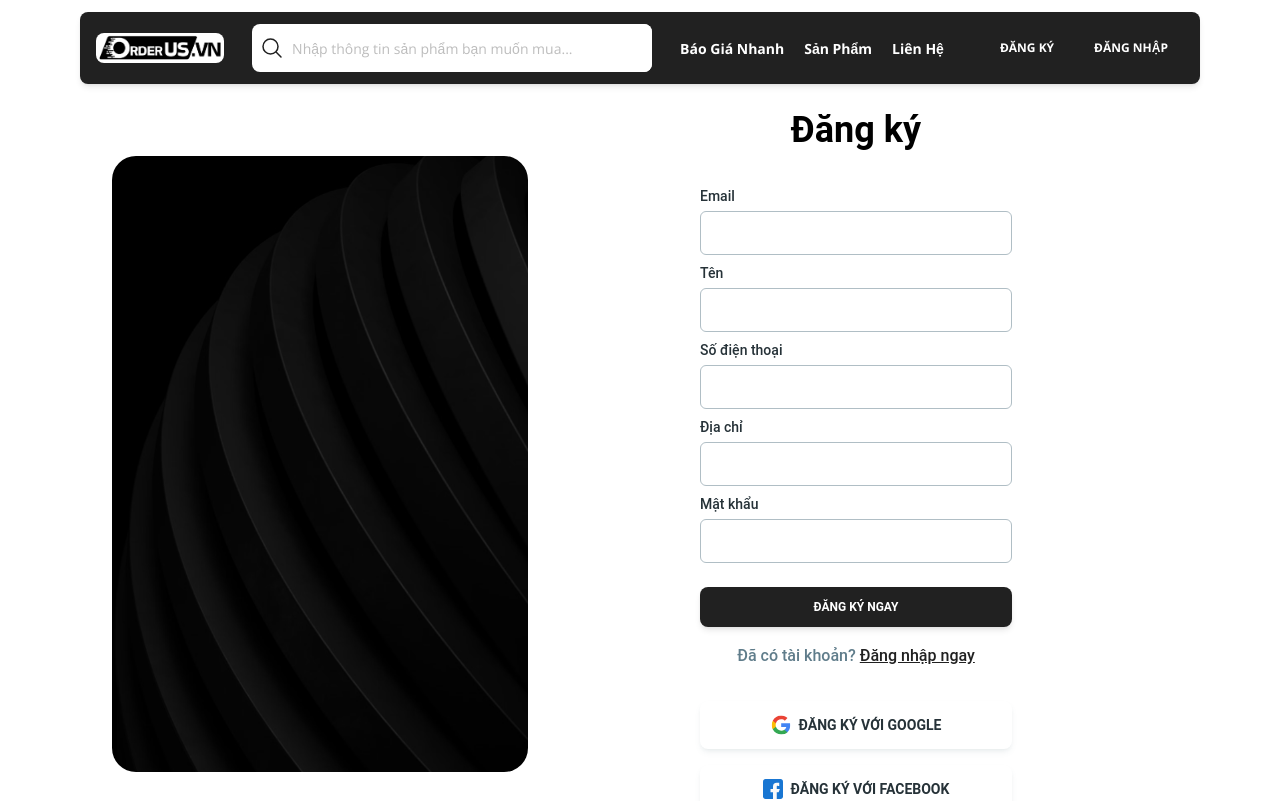
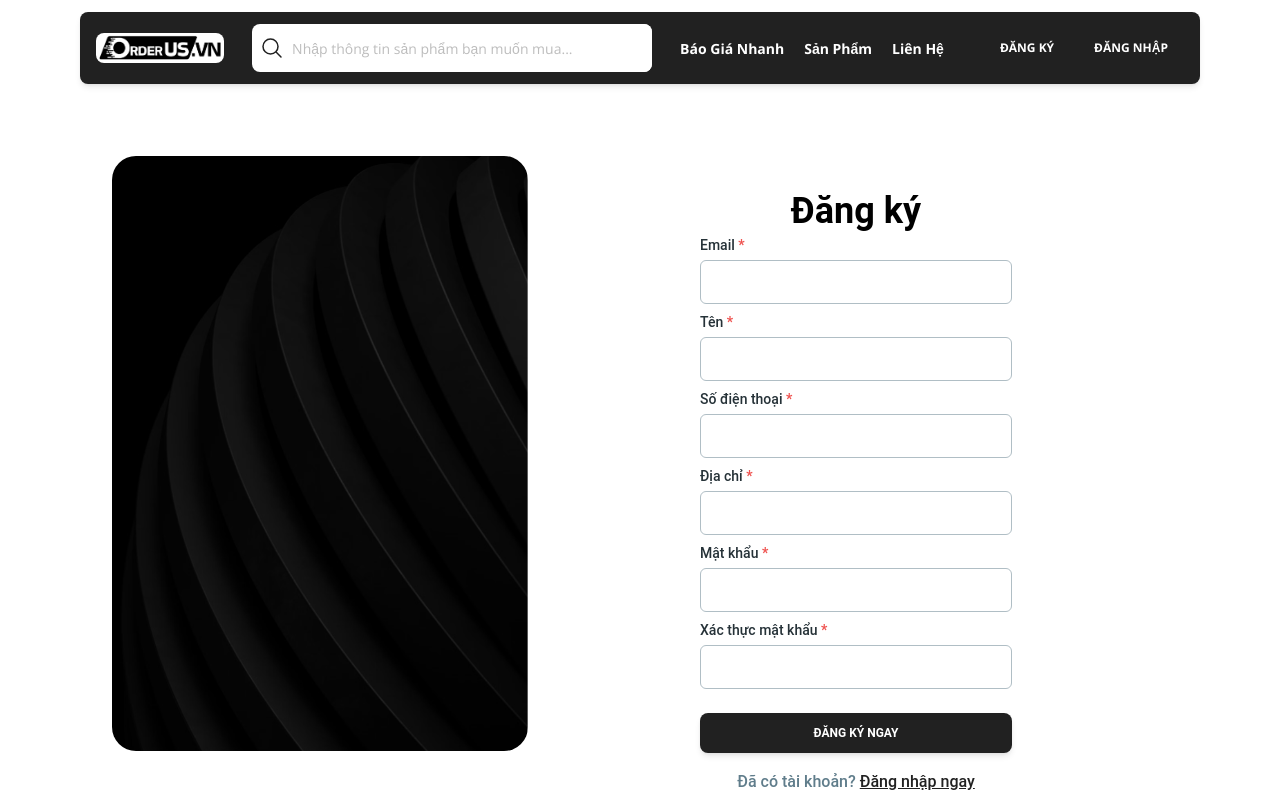
Before and after one commit to Tuns0704/Freelance-Ecommerce, a React (Vite) app: page /register in a window 1280 px wide. Shown: the top 801 px of the page. Built offline with nearby package versions, Linux system fonts and the light colour scheme.

Commit message:
ADD: Login and Register

```diff
--- a/src/container/app.container.jsx
+++ b/src/container/app.container.jsx
@@ -13,7 +13,7 @@ const AppContainer = () => {
 			<div className="sm:mx-20 mx-5 font-opensans">
 				<Outlet />
 			</div>
-			{pathname !== "/login" && pathname !== "/register" && <Footer />}
+			<Footer />
 		</div>
 	);
 };
--- a/src/cores/components/footer.jsx
+++ b/src/cores/components/footer.jsx
@@ -80,8 +80,8 @@ export function Footer({ title, description, socials, menus, copyright }) {
 }
 
 Footer.defaultProps = {
-	title: "App Store",
-	description: "Ebay store order tracking app",
+	title: "Orderus.vn",
+	description: "Mua sản phẩm tại ebay",
 	socials: [
 		{
 			color: "gray",
@@ -123,23 +123,6 @@ Footer.defaultProps = {
 			],
 		},
 		{
-			name: "Tài khoản",
-			items: [
-				{
-					name: "Tài khoản của tôi",
-					path: "https://github.com/creativetimofficial/material-tailwind/blob/main/LICENSE.md?ref=mtk",
-				},
-				{
-					name: "Lịch sử mua hàng",
-					path: "https://github.com/creativetimofficial/material-tailwind/blob/main/CONTRIBUTING.md?ref=mtk",
-				},
-				{
-					name: "Yêu thích",
-					path: "https://github.com/creativetimofficial/material-tailwind/blob/main/CHANGELOG.md?ref=mtk",
-				},
-			],
-		},
-		{
 			name: "Dịch vụ",
 			items: [
 				{
@@ -160,30 +143,17 @@ Footer.defaultProps = {
 				},
 			],
 		},
-		{
-			name: "Sản phẩm",
-			items: [
-				{
-					name: "Giá sốc",
-					path: "https://github.com/creativetimofficial/material-tailwind/blob/main/LICENSE.md?ref=mtk",
-				},
-				{
-					name: "Giảm giá nhiều nhất",
-					path: "https://github.com/creativetimofficial/material-tailwind/blob/main/CONTRIBUTING.md?ref=mtk",
-				},
-			],
-		},
 	],
 	copyright: (
 		<>
-			Copyright © {year} App Store by{" "}
+			Copyright © {year} by{" "}
 			<a
 				href="https://www.creative-tim.com?ref=mtk"
 				target="_blank"
 				rel="noreferrer"
 				className="text-blue-gray-500 transition-colors hover:text-blue-500"
 			>
-				Recode
+				Orderus.vn
 			</a>
 			.
 		</>
--- a/src/features/Login/index.jsx
+++ b/src/features/Login/index.jsx
@@ -1,10 +1,16 @@
 import { Button, Typography, Input } from "@material-tailwind/react";
-import { useState } from "react";
-import { Link } from "react-router-dom";
+import { useContext, useState } from "react";
+import { Link, useNavigate } from "react-router-dom";
 import { toast } from "react-toastify";
 import { login } from "../../services/auth";
+import { AppContext } from "../../cores/context/app.context";
+import {
+	SET_TOKEN,
+	SET_AUTHENTICATED,
+} from "./../../cores/context/app.context";
 
 const Login = () => {
+	const { dispatchAuth } = useContext(AppContext);
 	const [user, setUser] = useState({
 		email: "",
 		password: "",
@@ -23,10 +29,23 @@ const Login = () => {
 		return regex.test(email);
 	};
 
+	const navigate = useNavigate();
+
 	const handleLogin = async () => {
 		if (isValidEmail(user.email)) {
 			try {
 				const response = await login(user);
+				if (response.status === 201) {
+					navigate(`/`);
+					localStorage.setItem("token", response.data.token.access_token);
+					dispatchAuth({
+						type: SET_TOKEN,
+						payload: response.data.token.accessToken,
+					});
+					dispatchAuth({ type: SET_AUTHENTICATED, payload: true });
+					toast.success("Đăng nhập thành công!");
+				}
+				console.log(response);
 			} catch (error) {
 				toast.error("Đăng nhập thất bại!");
 			}
@@ -36,12 +55,12 @@ const Login = () => {
 	};
 
 	const handleLoginGoogle = async () => {
-		const link = "https://api-ebay.onrender.com/api/auth/google/login";
+		const link = `${import.meta.env.VITE_API_URL}/auth/google/login`;
 		window.open(link, "_self");
 	};
 
 	const handleLoginFacebook = () => {
-		const link = "https://api-ebay.onrender.com/api/auth/facebook/login";
+		const link = `${import.meta.env.VITE_API_URL}/auth/facebook/login`;
 		window.open(link, "_self");
 	};
 
--- a/src/features/ProductDetail/chart.jsx
+++ b/src/features/ProductDetail/chart.jsx
@@ -1,21 +1,9 @@
 import PropTypes from "prop-types";
 import Chart from "react-apexcharts";
 import { chartsConfig } from "./../../constant/chart";
+import { formatChartData } from "../../helper/formatChatData";
 
 export function StatisticsChart({ chart }) {
-	const formatChartData = (data) => {
-		return {
-			seriesData: data.map((item) => item.value),
-			categoriesData: data.map((item) =>
-				new Date(item.lastUpdated).toLocaleDateString("vi-VN", {
-					weekday: "short",
-					day: "2-digit",
-					month: "numeric",
-					year: "numeric",
-				})
-			),
-		};
-	};
 	const formattedData = formatChartData(chart);
 	const dailySalesChart = {
 		type: "line",
--- a/src/features/ProductDetail/index.jsx
+++ b/src/features/ProductDetail/index.jsx
@@ -23,7 +23,6 @@ import { toast } from "react-toastify";
 import { addToCart } from "../../services/cart";
 import ConfirmLogin from "./../../cores/components/confirmLogin";
 import BuyNowButton from "./../../cores/components/buyNowButton";
-import { formatDateTime } from "../../helper/formatDateTime";
 import DescriptionDetail from "./descriptionDetail";
 import { StatisticsChart } from "./chart";
 
--- a/src/features/Profile/index.jsx
+++ b/src/features/Profile/index.jsx
@@ -1,12 +1,5 @@
 // import PropTypes from "prop-types";
-import {
-	Card,
-	CardBody,
-	Avatar,
-	Typography,
-	Button,
-} from "@material-tailwind/react";
-import { PencilIcon } from "@heroicons/react/24/solid";
+import { Card, CardBody, Avatar, Typography } from "@material-tailwind/react";
 import { ProfileInfoCard } from "./profileInforCard";
 import { useCallback, useEffect } from "react";
 import { useState } from "react";
@@ -62,12 +55,6 @@ const Profile = () => {
 								</Typography>
 							</div>
 						</div>
-						<div className="flex gap-2">
-							<Button className="flex gap-2 items-center">
-								<PencilIcon className="w-5 h-5" />
-								<p className="hidden md:flex">Sửa thông tin</p>
-							</Button>
-						</div>
 					</div>
 					<div className="gird-cols-1 mb-12 grid gap-12 px-4 lg:grid-cols-2 xl:grid-cols-3">
 						<ProfileInfoCard
--- a/src/features/Register/index.jsx
+++ b/src/features/Register/index.jsx
@@ -1,28 +1,74 @@
-import { Input, Button, Typography } from "@material-tailwind/react";
+import { Input, Button, Typography, Tooltip } from "@material-tailwind/react";
 import { useState } from "react";
-import { Link } from "react-router-dom";
+import { Link, useNavigate } from "react-router-dom";
+import { validateRegister } from "./../../helper/validateRegister";
+import { toast } from "react-toastify";
+import { register } from "../../services/auth";
 
 const Register = () => {
 	const [user, setUser] = useState({
 		displayName: "",
 		email: "",
 		password: "",
+		confirmPassword: "",
 		phone: "",
-		birthDate: "",
 		address: "",
 	});
 
+	const [errors, setErrors] = useState({});
+
+	const handleChangeInput = (e) => {
+		const { name, value } = e.target;
+		setUser((prev) => ({
+			...prev,
+			[name]: value,
+		}));
+	};
+
+	const navigate = useNavigate();
+
+	const handleSubmit = async () => {
+		const errors = validateRegister(user);
+		setErrors(errors);
+		if (Object.keys(errors).length === 0) {
+			try {
+				const body = {
+					displayName: user.displayName,
+					email: user.email,
+					password: user.password,
+					phone: user.phone,
+					address: user.address,
+				};
+				const response = await register(body);
+				if (response.status === 201) {
+					toast.success("Đăng ký thành công!");
+					navigate("/login");
+				} else {
+					toast.error("Đăng ký không thành công!");
+				}
+			} catch (error) {
+				if (error.response.status === 409) {
+					toast.error("Email đã được đăng ký");
+				} else {
+					toast.error("Lỗi đăng ký");
+				}
+			}
+		} else {
+			toast.error("Bạn cần nhập đúng thông tin!");
+		}
+	};
+
 	const handleLoginGoogle = async () => {
-		const link = "https://api-ebay.onrender.com/api/auth/google/login";
+		const link = `${import.meta.env.VITE_API_URL}/auth/google/login`;
 		window.open(link, "_self");
 	};
 
 	const handleLoginFacebook = () => {
-		const link = "https://api-ebay.onrender.com/api/auth/facebook/login";
+		const link = `${import.meta.env.VITE_API_URL}/auth/facebook/login`;
 		window.open(link, "_self");
 	};
 	return (
-		<section className="flex h-[85vh] p-8 gap-4">
+		<section className="flex min-h-[85vh] p-8 gap-4">
 			<div className="w-2/5 h-full hidden lg:block">
 				<img
 					src="/img/pattern.png"
@@ -30,28 +76,11 @@ const Register = () => {
 				/>
 			</div>
 			<div className="w-full lg:w-3/5 flex flex-col items-center justify-center">
+				<form className="mt-8 mb-2 mx-auto w-80 max-w-screen-lg lg:w-1/2">
 					<div className="text-center">
 						<Typography variant="h2" className="font-bold">
 							Đăng ký
 						</Typography>
-				</div>
-				<form className="mt-8 mb-2 mx-auto w-80 max-w-screen-lg lg:w-1/2">
-					<div className="mb-2 flex flex-col gap-6">
-						<Typography
-							variant="small"
-							color="blue-gray"
-							className="-mb-5 font-medium"
-						>
-							Email
-						</Typography>
-						<Input
-							size="lg"
-							placeholder="name@mail.com"
-							className=" !border-t-blue-gray-200 focus:!border-t-gray-900"
-							labelProps={{
-								className: "before:content-none after:content-none",
-							}}
-						/>
 					</div>
 					<div className="mb-2 flex flex-col gap-6">
 						<Typography
@@ -59,17 +88,26 @@ const Register = () => {
 							color="blue-gray"
 							className="-mb-5 font-medium"
 						>
-							Tên
+							Email <b className="text-red-400">*</b>
 						</Typography>
+						<Tooltip
+							content={errors.email}
+							placement="top-end"
+							open={!!errors.email}
+							className="!visible bg-transparent font-medium text-red-800 py-1 mt-1"
+						>
 							<Input
 								size="lg"
-							placeholder="Nguyen Van A"
-							type="text"
-							className=" !border-t-blue-gray-200 focus:!border-t-gray-900"
+								name="email"
+								value={user.email}
+								onChange={handleChangeInput}
+								placeholder="name@mail.com"
+								className=" !border-t-blue-gray-200 focus:!border-t-gray-900 "
 								labelProps={{
 									className: "before:content-none after:content-none",
 								}}
 							/>
+						</Tooltip>
 					</div>
 					<div className="mb-2 flex flex-col gap-6">
 						<Typography
@@ -77,17 +115,27 @@ const Register = () => {
 							color="blue-gray"
 							className="-mb-5 font-medium"
 						>
-							Số điện thoại
+							Tên <b className="text-red-400">*</b>
 						</Typography>
+						<Tooltip
+							content={errors.displayName}
+							placement="top-end"
+							open={!!errors.displayName}
+							className="!visible bg-transparent font-medium text-red-800 py-1 mt-1"
+						>
 							<Input
 								size="lg"
-							placeholder="0919430112"
+								placeholder="Nguyen Van A"
+								name="displayName"
+								value={user.displayName}
+								onChange={handleChangeInput}
 								type="text"
 								className=" !border-t-blue-gray-200 focus:!border-t-gray-900"
 								labelProps={{
 									className: "before:content-none after:content-none",
 								}}
 							/>
+						</Tooltip>
 					</div>
 					<div className="mb-2 flex flex-col gap-6">
 						<Typography
@@ -95,10 +143,47 @@ const Register = () => {
 							color="blue-gray"
 							className="-mb-5 font-medium"
 						>
-							Địa chỉ
+							Số điện thoại <b className="text-red-400">*</b>
 						</Typography>
+						<Tooltip
+							content={errors.phone}
+							placement="top-end"
+							open={!!errors.phone}
+							className="!visible bg-transparent font-medium text-red-800 py-1 mt-1"
+						>
 							<Input
 								size="lg"
+								placeholder="0919430112"
+								name="phone"
+								value={user.phone}
+								onChange={handleChangeInput}
+								type="text"
+								className=" !border-t-blue-gray-200 focus:!border-t-gray-900"
+								labelProps={{
+									className: "before:content-none after:content-none",
+								}}
+							/>
+						</Tooltip>
+					</div>
+					<div className="mb-2 flex flex-col gap-6">
+						<Typography
+							variant="small"
+							color="blue-gray"
+							className="-mb-5 font-medium"
+						>
+							Địa chỉ <b className="text-red-400">*</b>
+						</Typography>
+						<Tooltip
+							content={errors.address}
+							placement="top-end"
+							open={!!errors.address}
+							className="!visible bg-transparent font-medium text-red-800 py-1 mt-1"
+						>
+							<Input
+								size="lg"
+								name="address"
+								value={user.address}
+								onChange={handleChangeInput}
 								placeholder="Số 15, Ngõ 28 Ngụy Như Kon Tum, P. Nhân Chính, Q. Thanh Xuân, Hà Nội"
 								type="text"
 								className=" !border-t-blue-gray-200 focus:!border-t-gray-900"
@@ -106,6 +191,35 @@ const Register = () => {
 									className: "before:content-none after:content-none",
 								}}
 							/>
+						</Tooltip>
+					</div>
+					<div className="mb-2 flex flex-col gap-6">
+						<Typography
+							variant="small"
+							color="blue-gray"
+							className="-mb-5 font-medium"
+						>
+							Mật khẩu <b className="text-red-400">*</b>
+						</Typography>
+						<Tooltip
+							content={errors.password}
+							placement="top-end"
+							open={!!errors.password}
+							className="!visible bg-transparent font-medium text-red-800 py-1 mt-1"
+						>
+							<Input
+								size="lg"
+								placeholder="••••••••"
+								name="password"
+								value={user.password}
+								onChange={handleChangeInput}
+								type="password"
+								className=" !border-t-blue-gray-200 focus:!border-t-gray-900"
+								labelProps={{
+									className: "before:content-none after:content-none",
+								}}
+							/>
+						</Tooltip>
 					</div>
 					<div className="mb-1 flex flex-col gap-6">
 						<Typography
@@ -113,19 +227,29 @@ const Register = () => {
 							color="blue-gray"
 							className="-mb-5 font-medium"
 						>
-							Mật khẩu
+							Xác thực mật khẩu <b className="text-red-400">*</b>
 						</Typography>
+						<Tooltip
+							content={errors.confirmPassword}
+							placement="top-end"
+							open={!!errors.confirmPassword}
+							className="!visible bg-transparent font-medium text-red-800 py-1 mt-1"
+						>
 							<Input
 								size="lg"
 								placeholder="••••••••"
+								name="confirmPassword"
+								value={user.confirmPassword}
+								onChange={handleChangeInput}
 								type="password"
-							className=" !border-t-blue-gray-200 focus:!border-t-gray-900"
+								className={` !border-t-blue-gray-200 focus:!border-t-gray-900`}
 								labelProps={{
 									className: "before:content-none after:content-none",
 								}}
 							/>
+						</Tooltip>
 					</div>
-					<Button className="mt-6" fullWidth>
+					<Button onClick={handleSubmit} className="mt-6" fullWidth>
 						Đăng ký ngay
 					</Button>
 					<Typography
--- /dev/null
+++ b/src/helper/formatChatData.jsx
@@ -0,0 +1,13 @@
+export const formatChartData = (data) => {
+	return {
+		seriesData: data.map((item) => item.value),
+		categoriesData: data.map((item) =>
+			new Date(item.lastUpdated).toLocaleDateString("vi-VN", {
+				weekday: "short",
+				day: "2-digit",
+				month: "numeric",
+				year: "numeric",
+			})
+		),
+	};
+};
--- /dev/null
+++ b/src/helper/validateRegister.jsx
@@ -0,0 +1,31 @@
+export const validateRegister = (user) => {
+	let errors = {};
+	if (!user.displayName.trim()) {
+		errors.displayName = "Thông tin cần phải nhập";
+	}
+	const emailPattern = /^[^\s@]+@[^\s@]+\.[^\s@]+$/;
+	if (!user.email) {
+		errors.email = "Thông tin cần phải nhập";
+	} else if (!emailPattern.test(user.email)) {
+		errors.email = "Email không hợp lệ";
+	}
+	if (!user.password) {
+		errors.password = "Thông tin cần phải nhập";
+	} else if (user.password.length < 8) {
+		errors.password = "Mật khẩu phải 8 kí tự";
+	}
+	if (!user.confirmPassword || user.confirmPassword !== user.password) {
+		errors.confirmPassword = "Mật khẩu không trùng";
+	}
+	const phonePattern = /^[0-9]{10,15}$/;
+	if (!user.phone) {
+		errors.phone = "Thông tin cần phải nhập";
+	} else if (!phonePattern.test(user.phone)) {
+		errors.phone = "Số điện thoại không hợp lệ";
+	}
+	if (!user.address.trim()) {
+		errors.address = "Thông tin cần phải nhập";
+	}
+
+	return errors;
+};
--- a/src/services/auth.jsx
+++ b/src/services/auth.jsx
@@ -9,7 +9,7 @@ export const login = (body) =>
 	});
 
 export const register = (body) =>
-	axios.post(`${import.meta.env.VITE_API_URL}/auth/signin`, body, {
+	axios.post(`${import.meta.env.VITE_API_URL}/auth/register`, body, {
 		headers: {
 			"Content-Type": "application/json",
 		},
```
Also changed, not shown: 1 other file (tests, documents, lock files or other folders). Lines whose indentation alone changed are shown as unchanged.
